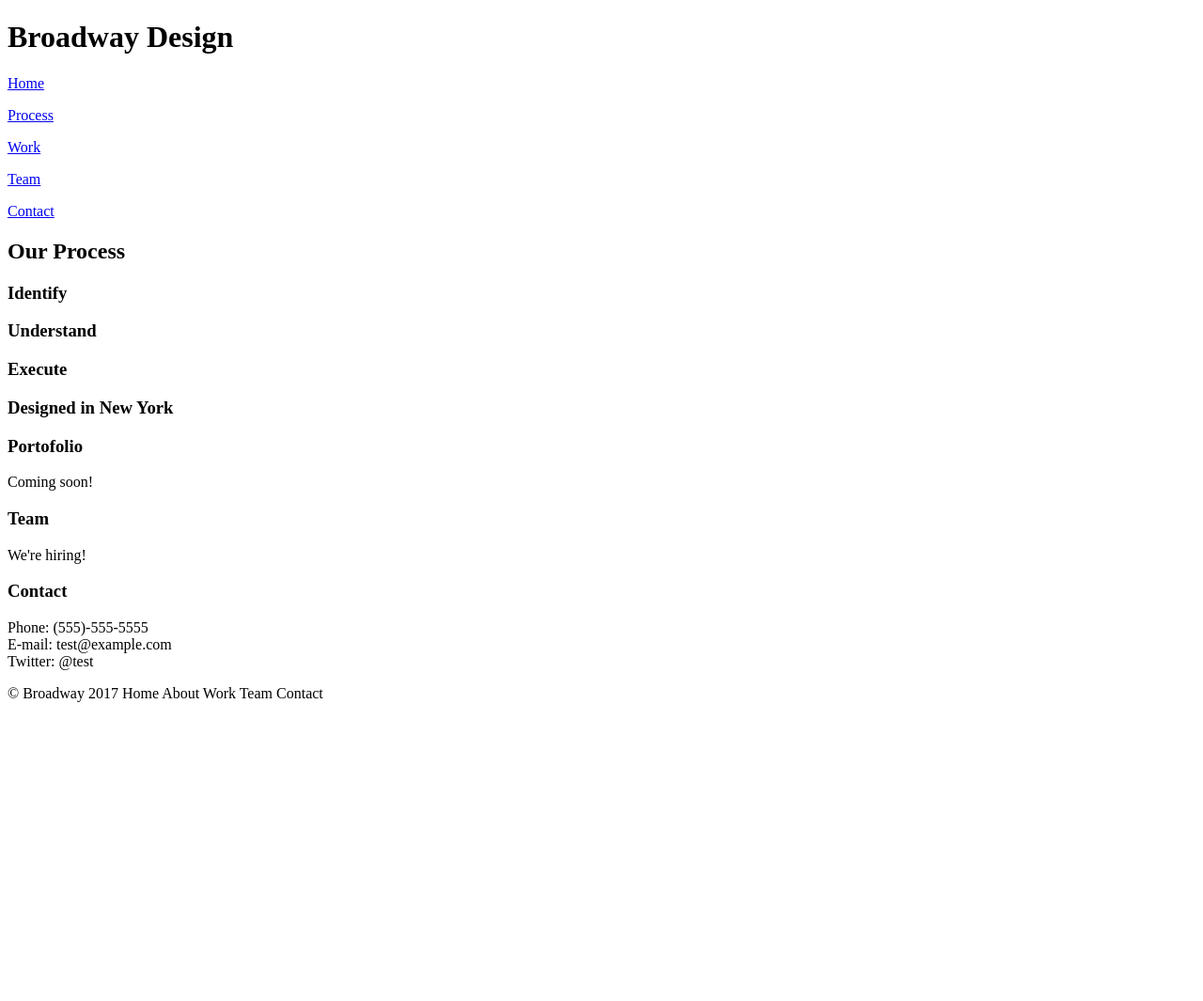
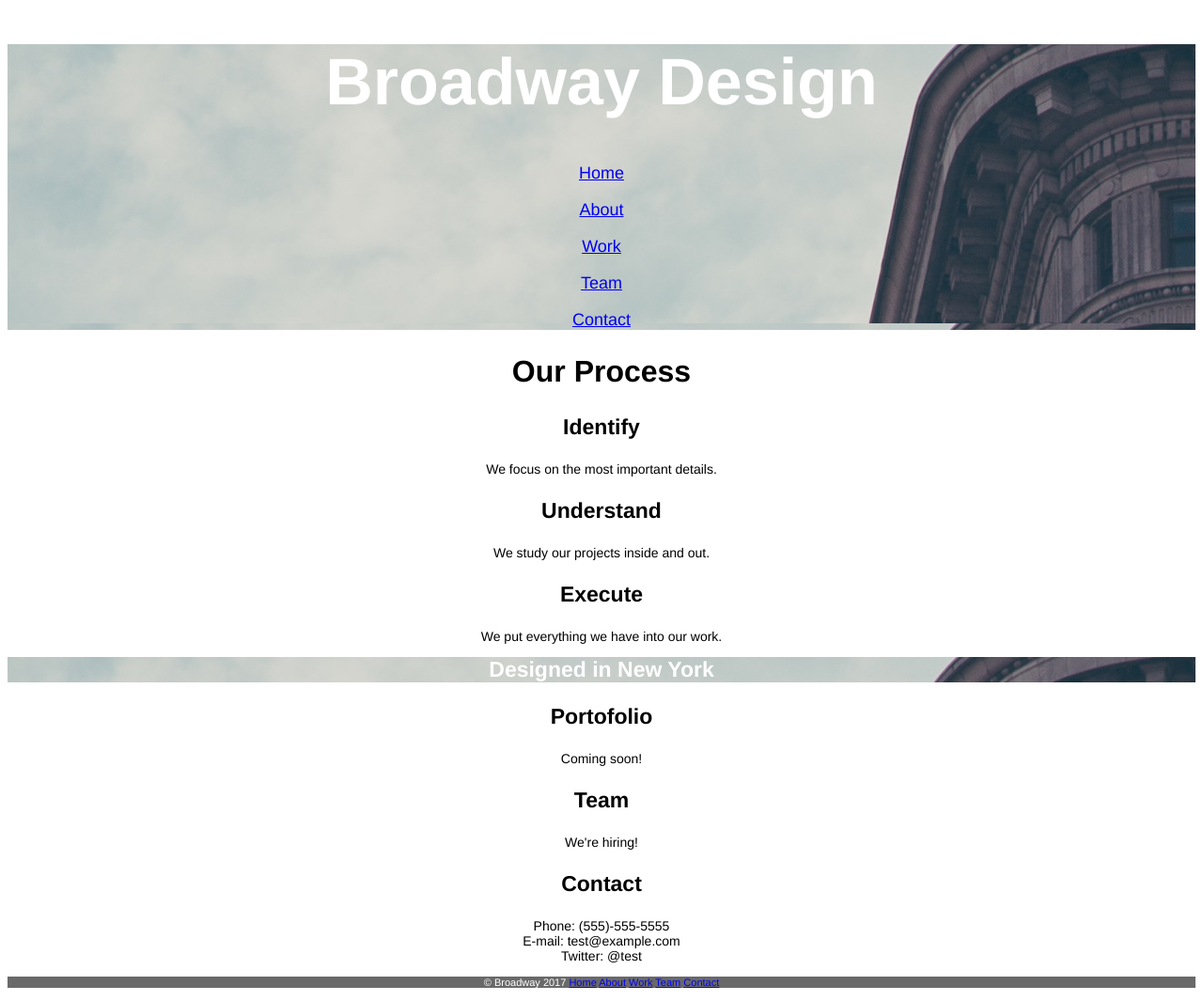
Before and after one commit to Mblackma/mblackma.github.io, a plain HTML site: page index.html in a window 1280 px wide. Shown: the whole page at 94% size. Before the commit the page ends 800 px from the top, so only its background shows below. Drawn offline with Linux system fonts and the light colour scheme.

```diff
--- a/index.html
+++ b/index.html
@@ -3,28 +3,32 @@
   <head>
     <meta charset="utf-8">
     <title>Broadway</title>
+    <link href="./resources/css/style.css" type="text/css" rel="stylesheet">
   </head>
-    <div class="Header">
-      <h1>Broadway Design</h1>
-      <p><a href="#home">Home</a></p>
-      <p><a href="#process">Process</a></p>
-      <p><a href="#work">Work</a></p>
-      <p><a href="#team">Team</a></p>
-      <p><a href="#contact">Contact</a></p>
-    </div>
-  <body>
-    <div id="home"></div>
 
+      <div id="header">
+        <h1>Broadway Design</h1>
+        <p class="d1"><a href="#home">Home</a></p>
+        <p class="d2"><a href="#process">About</a></p>
+        <p class="d3"><a href="#work">Work</a></p>
+        <p class="d4"><a href="#team">Team</a></p>
+        <p class="d5"><a href="#contact">Contact</a></p>
+      </div>
+
+    <body>
     <!--The Process-->
     <div id="process">
-      <h2> Our Process</h2>
+      <h2>Our Process</h2>
       <h3>Identify</h3>
+      <p>We focus on the most important details.</p>
       <h3> Understand</h3>
-      <h3> Execute </h3>
+      <p>We study our projects inside and out.</p>
+      <h3> Execute</h3>
+      <p>We put everything we have into our work.</p>
     </div>
 
     <!-- Designed in...-->
-    <h3>Designed in New York</h3>
+    <div class="new-york">Designed in New York</div>
     <div id="work"><h3>Portofolio</h3>
     <p>Coming soon!</p>
     </div>
@@ -34,7 +38,15 @@
     <div id="contact"><h3>Contact</h3>
     <p>Phone: (555)-555-5555<br> E-mail: test@example.com<br> Twitter: @test
 
+<!--Footer-->
+<div class="footer"
+  <p>© Broadway 2017
+  <a href="#home">Home</a>
+  <a href="#process">About</a>
+  <a href="#work">Work</a>
+  <a href="#team">Team</a>
+  <a href="#contact">Contact</a></p>
+</div>
   </body>
 
-  <p><span>© Broadway 2017 </span> Home About Work Team Contact</p>
 </html>
--- a/resources/css/style.css
+++ b/resources/css/style.css
@@ -1,6 +1,38 @@
 html{
+  font-family: Helvetica;
+  text-align: center;
+}
 
+#header{
+  background-image: url("../building.png");
 }
 h1{
-  background-image: url("building.png");
+    font-size: 70px;
+  font-weight: bold;
+  color: white;
 }
+.d1,.d2,.d3,.d4,.d5{
+      font-size: 18px;
+    color: white;
+  }
+  h2{
+    font-size: 32px;
+    font-weight: bold;
+  }
+  h3{
+    font-size: 23px;
+    font-weight: bold;
+  }
+  .new-york{
+    font-size: 23px;
+    font-weight: bold;
+    color: white;
+    background-image: url("../building.png");
+  }
+.footer{font-size: 11px;
+  color: white;
+  background-color: dimgray;
+}
+p{
+  font-size: 14px;
+}
```
Also changed, not shown: resources/building.png (renamed from resources/images/building.png), resources/images/identify.svg (deleted), resources/images/understand.svg (deleted).
